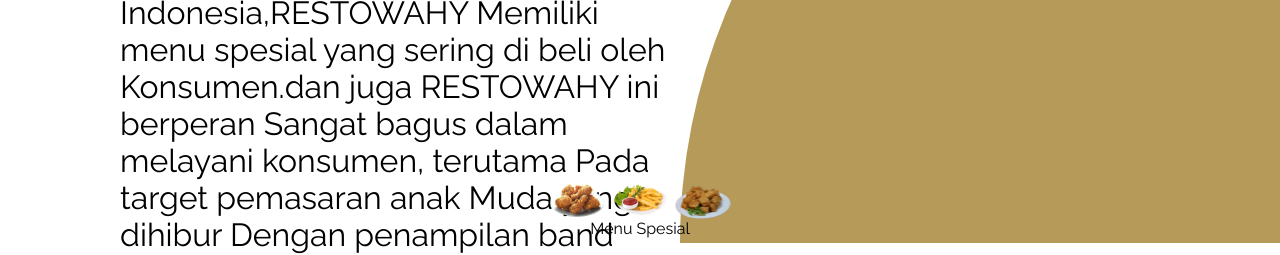
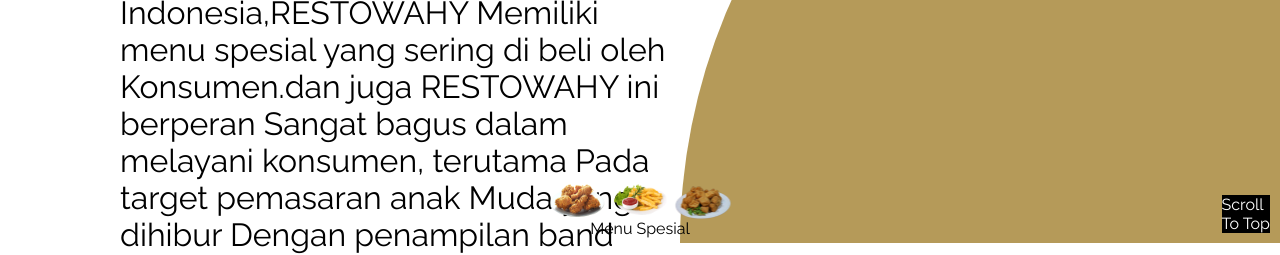
Before and after one commit to wahyuex/restiwahy, a plain HTML site: page index.html in a window 1280 px wide. Shown: the part 557-812 px from the top of the page. Drawn offline with Linux system fonts and the light colour scheme.

Commit message:
Update index.html

```diff
--- a/index.html
+++ b/index.html
@@ -42,6 +42,16 @@
             position: relative;
             left: 31%;
         }
+        .scroll{
+            position: fixed;
+            bottom: 10px;
+            right: 10px;
+            background-color: black;
+            z-index: 12;
+        }
+        .scroll a{
+            color: white;
+        }
     </style>
     <script src="https://kit.fontawesome.com/5a7f5ca103.js" crossorigin="anonymous"></script>
 </head>
@@ -49,8 +59,12 @@
         <div class="bgmenu">
 
         </div>
+        <div class="scroll">
+            <a style="text-decoration:none ;" href="#nav"><p>Scroll <br>To Top</p></a>
+
+        </div>
         <header>
-            <nav>
+            <nav id="nav">
                 <a style="font-size:2em ; font-family: 'Raleway'; font-weight: 700; text-decoration: none; color: coral;" href="">resto<span>wahy</span></a>
                 <ul>
                     <li><a href="index.html">Beranda</a></li>
```
